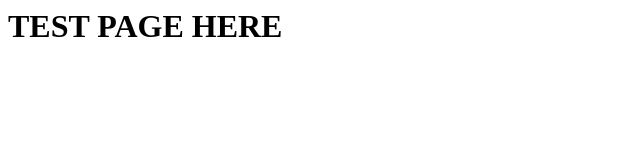
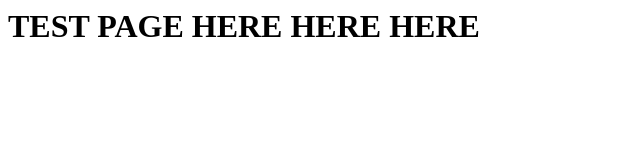
Before and after one commit to charlessonbo/git-hooks-nodejs, a website: page src/index.html in a window 1280 px wide. Shown: the whole page, without its empty margins (0-640 px from the left). Drawn offline with Linux system fonts and the light colour scheme.

Commit message:
[ISSUE-13] add HERE HERE HERE

```diff
--- a/package.json
+++ b/package.json
@@ -24,6 +24,7 @@
   "husky": {
     "hooks": {
       "pre-commit": "lint-staged",
+      "commit-msg": "commitlint -E HUSKY_GIT_PARAMS",
       "post-commit": "npm run success-message"
     }
   },
--- a/src/index.html
+++ b/src/index.html
@@ -1,3 +1,3 @@
 <html>
-    <h1>TEST PAGE HERE</h1>
+    <h1>TEST PAGE HERE HERE HERE</h1>
 </html>
```
